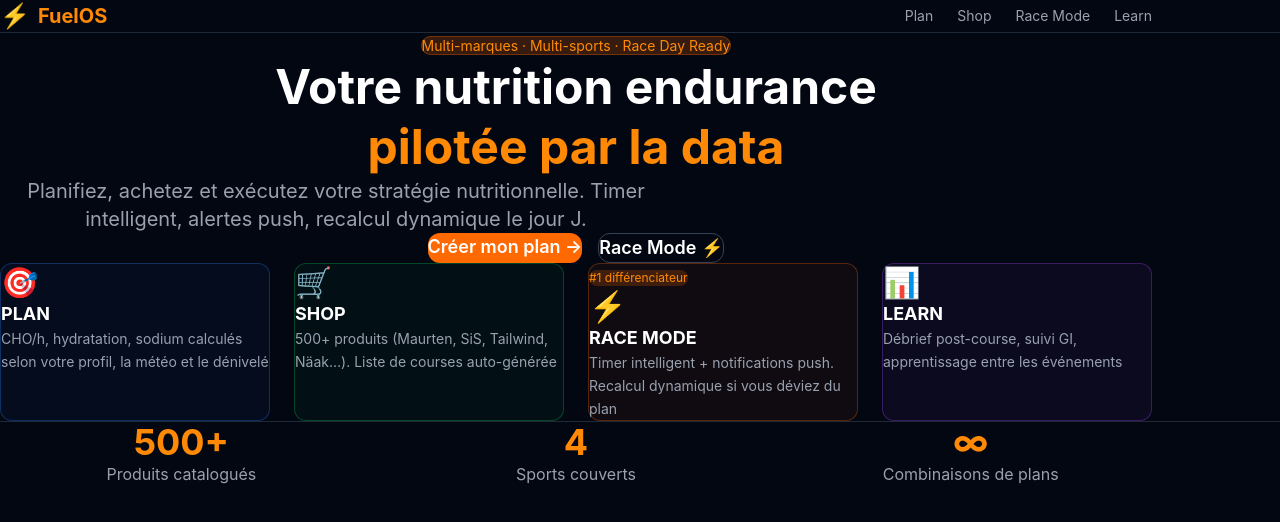
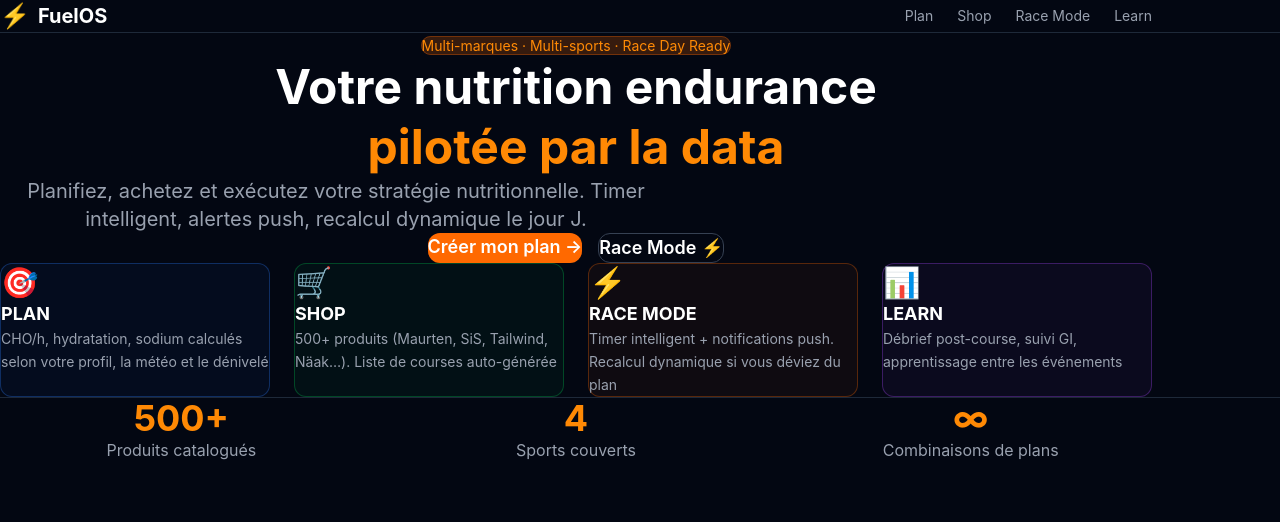
Before and after one commit to FloP-maker/fuelos, a Next.js app: page / in a window 1280 px wide. Shown: the top 522 px of the page. Built offline with nearby package versions, Linux system fonts and the light colour scheme.

Commit message:
Remove #1 différenciateur badge from Race Mode card

```diff
--- a/app/page.tsx
+++ b/app/page.tsx
@@ -9,7 +9,7 @@ export default function Home() {
         <div className="max-w-6xl mx-auto flex items-center justify-between">
           <div className="flex items-center gap-2">
             <span className="text-2xl">⚡</span>
-            <span className="text-xl font-bold text-orange-400">FuelOS</span>
+            <span className="text-xl font-bold ext-orange-400">FuelOS</span>
           </div>
           <nav className="flex gap-6 text-sm text-gray-400">
             <Link href="/plan" className="hover:text-white transition-colors">Plan</Link>
@@ -67,7 +67,6 @@ export default function Home() {
             desc="Timer intelligent + notifications push. Recalcul dynamique si vous déviez du plan"
             href="/race"
             color="orange"
-            badge="#1 différenciateur"
           />
           <FeatureCard
             icon="📊"
```
